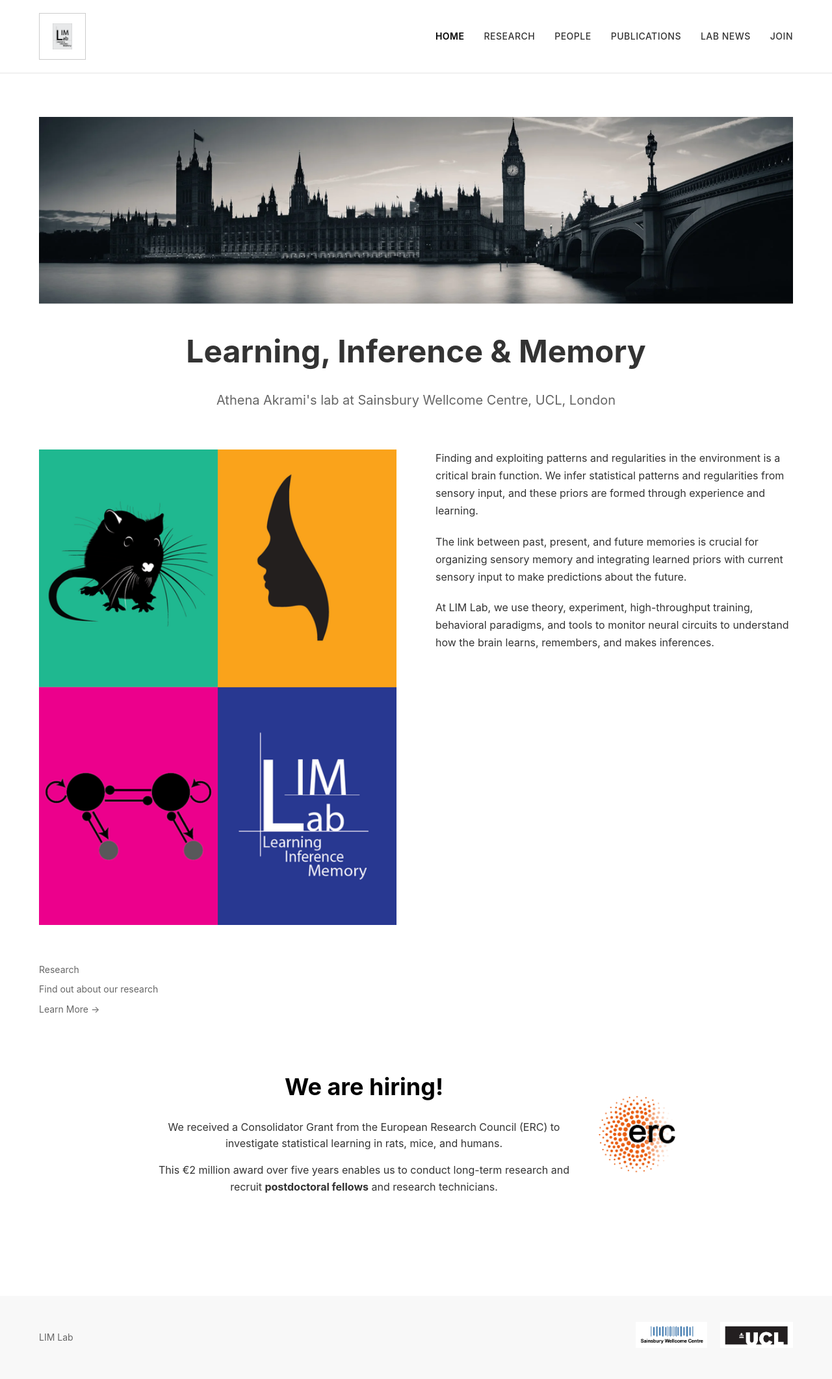
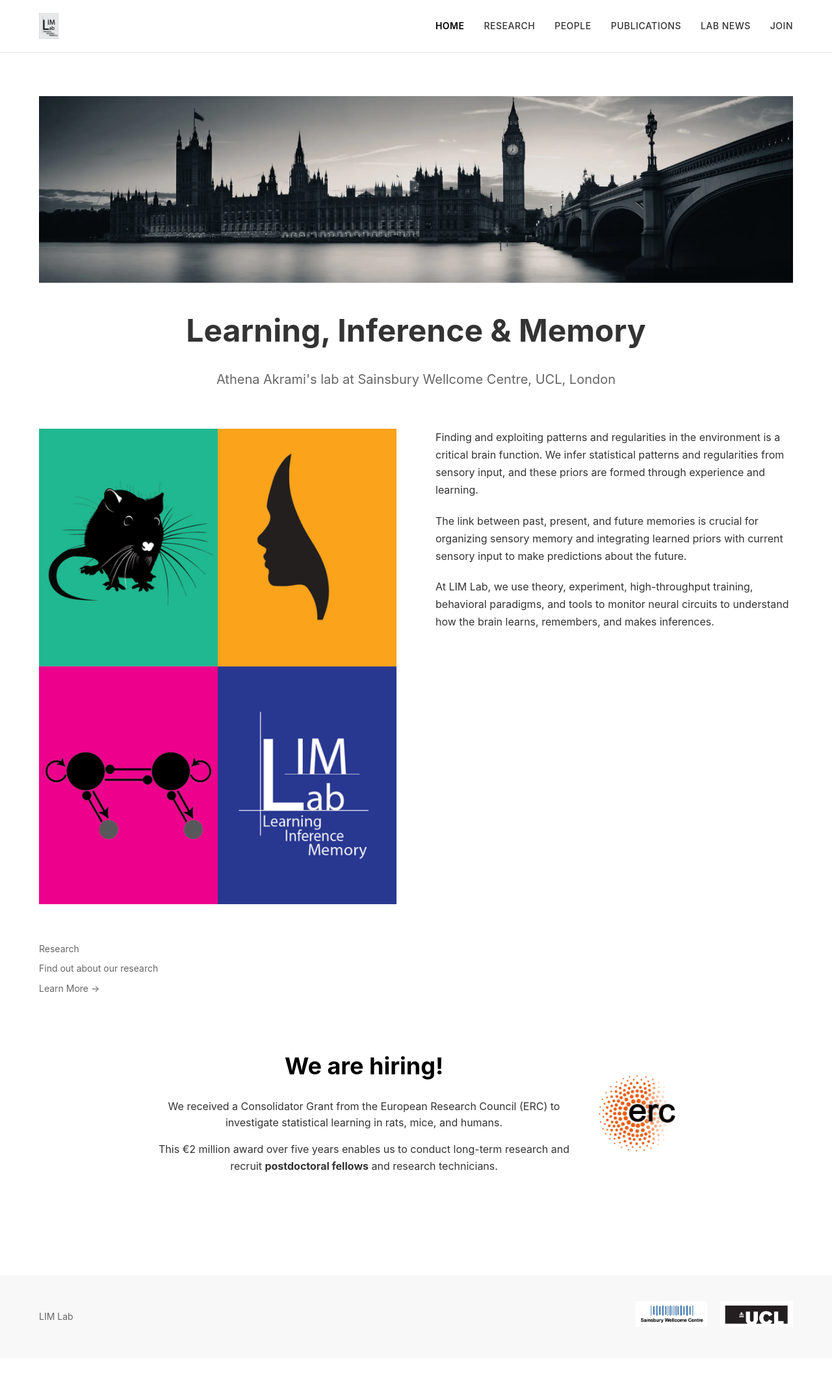
Before and after one commit to LIMLabSWC/limlabswc.github.io, a Jekyll site: the page built from index.md, in a window 1280 px wide. Shown: the whole page at 65% size. Built offline with Jekyll 4.4.1, drawn with Linux system fonts in a browser that asks for light colours; after the commit the page ends 2091 px from its top, so only the background shows below that.

Commit message:
fix logo

```diff
--- a/assets/css/style.css
+++ b/assets/css/style.css
@@ -34,8 +34,6 @@ body {
 }
 
 .logo-container {
-  border: 1px solid #ccc;
-  padding: 15px 20px;
   display: flex;
   flex-direction: column;
   align-items: center;
@@ -45,6 +43,9 @@ body {
   height: 40px;
   width: auto;
   object-fit: contain;
+  background: transparent;
+  border: none;
+  border-radius: 0;
 }
 
 .logo-full {
```
